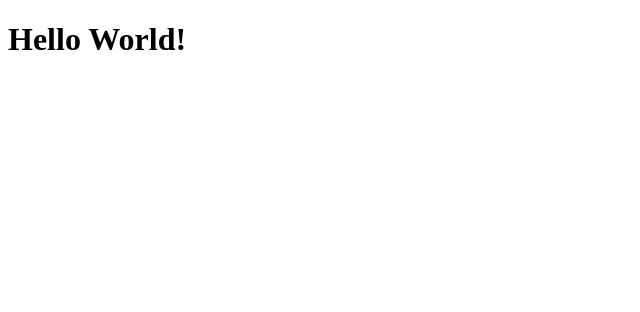
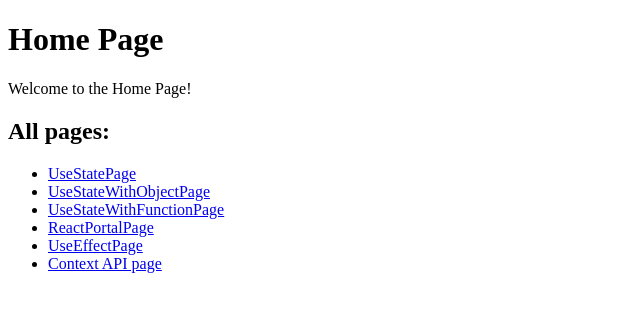
Before and after one commit to tiagolopesStudies/aulao-react-parte1, a React (Vite) app: page / in a window 1280 px wide. Shown: the top 312 px of the page, without its empty margins (0-640 px from the left). Built offline with nearby package versions, Linux system fonts and the light colour scheme.

Commit message:
aprendendo sobre a Context API

```diff
--- a/biome.json
+++ b/biome.json
@@ -3,7 +3,8 @@
   "linter": {
     "rules": {
       "correctness": {
-        "useUniqueElementIds": "off"
+        "useUniqueElementIds": "off",
+        "noUnusedImports": "warn"
       }
     }
   },
--- /dev/null
+++ b/src/context/user-context.tsx
@@ -0,0 +1,31 @@
+import { createContext, useState } from 'react'
+
+interface User {
+  name: string
+  email: string
+}
+
+interface UserContextProps {
+  user: User
+  updateUser: (newUser: User) => void
+}
+
+export const UserContext = createContext<UserContextProps>({} as UserContextProps)
+
+export function UserContextProvider({ children }: { children: React.ReactNode }) {
+  const [user, setUser] = useState<User>(() => {
+    const storedUser = localStorage.getItem('@react-course:user')
+    return storedUser
+      ? JSON.parse(storedUser)
+      : { name: 'John Doe', email: 'john.doe@example.com' }
+  })
+
+  function updateUser(newUser: User) {
+    setUser(newUser)
+    localStorage.setItem('@react-course:user', JSON.stringify(newUser))
+  }
+
+  return (
+    <UserContext.Provider value={{ user, updateUser }}>{children}</UserContext.Provider>
+  )
+}
--- a/src/main.tsx
+++ b/src/main.tsx
@@ -2,6 +2,7 @@ import { StrictMode } from 'react'
 import { createRoot } from 'react-dom/client'
 import { App } from './app'
 import './index.css'
+import { UserContextProvider } from './context/user-context'
 
 const rootElement = document.getElementById('root')
 if (!rootElement) {
@@ -10,6 +11,8 @@ if (!rootElement) {
 
 createRoot(rootElement).render(
   <StrictMode>
-    <App />
+    <UserContextProvider>
+      <App />
+    </UserContextProvider>
   </StrictMode>
 )
--- /dev/null
+++ b/src/pages/context.tsx
@@ -0,0 +1,58 @@
+import { useContext, useState } from 'react'
+import { UserContext } from '../context/user-context'
+
+export function ContextApiPage() {
+  const { user, updateUser } = useContext(UserContext)
+  const [name, setName] = useState(user.name)
+  const [email, setEmail] = useState(user.email)
+
+  function handleSubmit(event: React.FormEvent) {
+    event.preventDefault()
+    updateUser({ name, email })
+  }
+
+  return (
+    <main>
+      <h1>Context API</h1>
+
+      <table>
+        <thead>
+          <tr>
+            <th>Name</th>
+            <th>Email</th>
+          </tr>
+        </thead>
+        <tbody>
+          <tr>
+            <td>{user.name}</td>
+            <td>{user.email}</td>
+          </tr>
+        </tbody>
+      </table>
+
+      <form method="post" onSubmit={handleSubmit}>
+        <label>
+          Name:
+          <input
+            type="text"
+            name="name"
+            value={name}
+            onChange={(e) => setName(e.target.value)}
+          />
+        </label>
+        <br />
+        <label>
+          Email:
+          <input
+            type="email"
+            name="email"
+            value={email}
+            onChange={(e) => setEmail(e.target.value)}
+          />
+        </label>
+
+        <button type="submit">Update</button>
+      </form>
+    </main>
+  )
+}
--- a/src/pages/home.tsx
+++ b/src/pages/home.tsx
@@ -1,3 +1,31 @@
 export function HomePage() {
-  return <h1>Hello World!</h1>
+  return (
+    <div>
+      <h1>Home Page</h1>
+      <p>Welcome to the Home Page!</p>
+
+      <h2>All pages:</h2>
+
+      <ul>
+        <li>
+          <a href="/state">UseStatePage</a>
+        </li>
+        <li>
+          <a href="/state2">UseStateWithObjectPage</a>
+        </li>
+        <li>
+          <a href="/state3">UseStateWithFunctionPage</a>
+        </li>
+        <li>
+          <a href="/portal">ReactPortalPage</a>
+        </li>
+        <li>
+          <a href="/effect">UseEffectPage</a>
+        </li>
+        <li>
+          <a href="/context">Context API page</a>
+        </li>
+      </ul>
+    </div>
+  )
 }
--- a/src/routes.tsx
+++ b/src/routes.tsx
@@ -1,4 +1,5 @@
 import { createBrowserRouter } from 'react-router-dom'
+import { ContextApiPage } from './pages/context'
 import { HomePage } from './pages/home'
 import { ReactPortalPage } from './pages/react-portal'
 import { UseEffectPage } from './pages/use-effect'
@@ -32,6 +33,10 @@ export const routes = createBrowserRouter([
     element: <UseEffectPage />,
   },
   {
+    path: '/context',
+    element: <ContextApiPage />,
+  },
+  {
     path: '*',
     element: <HomePage />,
   },
```
